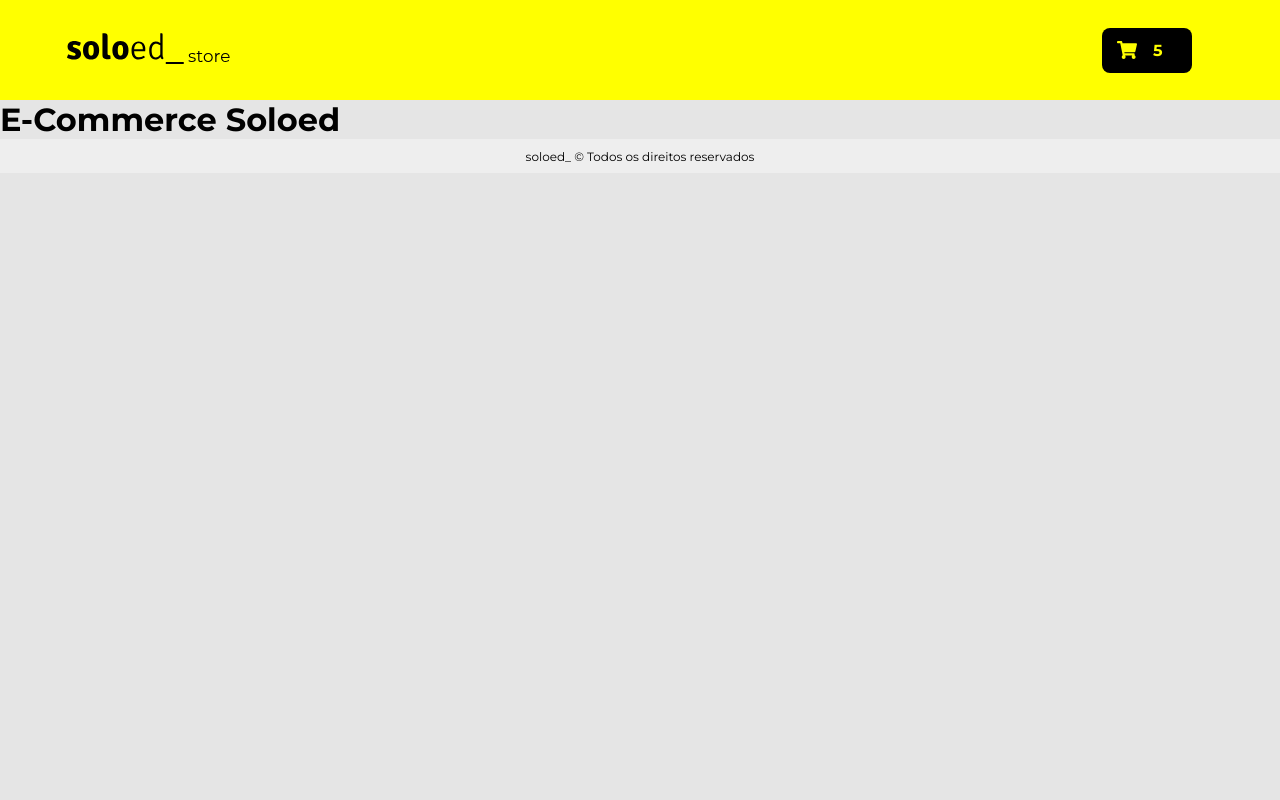
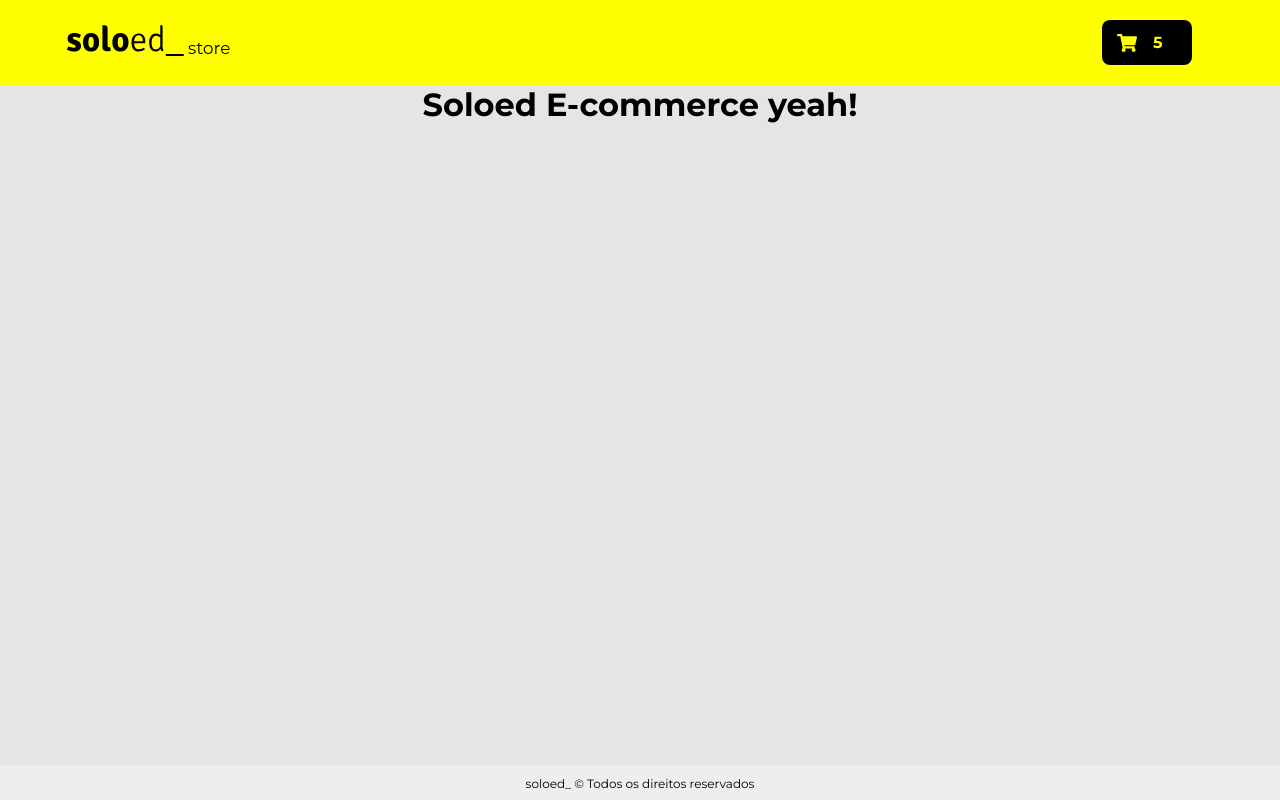
Before and after one commit to felipedeamonteiro/soloed_fullstack_test, a React (Create React App) app in the folder soloed_frontend/: page / in a window 1280 px wide. Built offline with nearby package versions, Linux system fonts and the light colour scheme.

Commit message:
Add footer and fix its style

```diff
--- a/soloed_frontend/package.json
+++ b/soloed_frontend/package.json
@@ -11,9 +11,11 @@
     "@types/react": "^16.9.53",
     "@types/react-dom": "^16.9.8",
     "axios": "^0.21.1",
+    "history": "^5.0.0",
     "react": "^17.0.1",
     "react-dom": "^17.0.1",
     "react-icons": "^4.1.0",
+    "react-router-dom": "^5.2.0",
     "react-scripts": "4.0.1",
     "styled-components": "^5.2.1",
     "typescript": "^4.0.3",
@@ -38,6 +40,7 @@
     ]
   },
   "devDependencies": {
+    "@types/react-router-dom": "^5.1.7",
     "@types/styled-components": "^5.1.7",
     "@typescript-eslint/eslint-plugin": "^4.13.0",
     "@typescript-eslint/parser": "^4.13.0",
--- a/soloed_frontend/src/App.tsx
+++ b/soloed_frontend/src/App.tsx
@@ -1,16 +1,34 @@
 import React from 'react';
+import { Router } from 'react-router-dom';
 
+import styled from 'styled-components';
 import Header from './components/Header';
 import Footer from './components/Footer';
 import GlobalStyle from './styles/global';
 
+import history from './services/history';
+import Routes from './routes';
+
+const Container = styled.div`
+  height: 100vh;
+  display: flex;
+  align-items: center;
+  justify-content: space-between;
+  flex-direction: column;
+`;
+
 const App: React.FC = () => {
   return (
     <>
-      <Header />
-      <h1>E-Commerce Soloed</h1>
-      <GlobalStyle />
-      <Footer />
+      <Router history={history}>
+        <Container>
+          <Header />
+          <Routes />
+          <Footer />
+        </Container>
+
+        <GlobalStyle />
+      </Router>
     </>
   );
 };
--- a/soloed_frontend/src/components/Footer/styles.ts
+++ b/soloed_frontend/src/components/Footer/styles.ts
@@ -8,6 +8,7 @@ export const Container = styled.footer`
   justify-content: center;
   background: #eeeeee;
   bottom: 0;
+  flex-shrink: 0;
 
   p {
     font-family: 'Montserrat', sans-serif;
--- /dev/null
+++ b/soloed_frontend/src/pages/ProductsList/index.tsx
@@ -0,0 +1,13 @@
+import React from 'react';
+
+import { Container } from './styles';
+
+const ProductsList: React.FC = () => {
+  return (
+    <Container>
+      <h1>Soloed E-commerce yeah!</h1>
+    </Container>
+  );
+};
+
+export default ProductsList;
--- /dev/null
+++ b/soloed_frontend/src/pages/ProductsList/styles.ts
@@ -0,0 +1,5 @@
+import styled from 'styled-components';
+
+export const Container = styled.div`
+  height: 100%;
+`;
--- /dev/null
+++ b/soloed_frontend/src/routes.tsx
@@ -0,0 +1,13 @@
+import React from 'react';
+
+import { Switch, Route } from 'react-router-dom';
+
+import ProductsList from './pages/ProductsList';
+
+const Routes: React.FC = () => (
+  <Switch>
+    <Route path="/" component={ProductsList} />
+  </Switch>
+);
+
+export default Routes;
--- /dev/null
+++ b/soloed_frontend/src/services/history.ts
@@ -0,0 +1,5 @@
+import { createBrowserHistory } from 'history';
+
+const history = createBrowserHistory();
+
+export default history;
--- a/soloed_frontend/src/styles/global.ts
+++ b/soloed_frontend/src/styles/global.ts
@@ -10,6 +10,9 @@ export default createGlobalStyle`
 
   body {
     background: #e5e5e5;
+    height: 100%;
+    display: flex;
+    flex-direction: column;
   }
 
   body, input, button {
```
Also changed, not shown: 2 other files (tests, documents, lock files or other folders).
